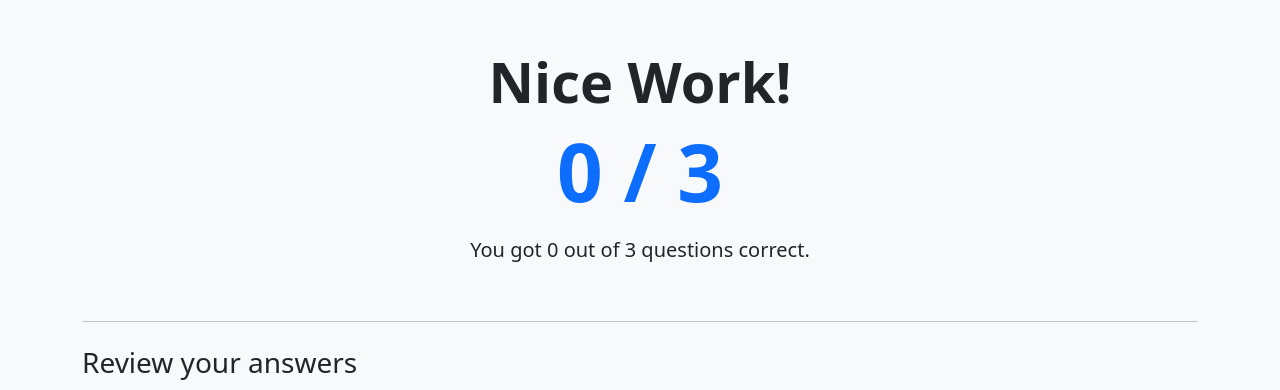
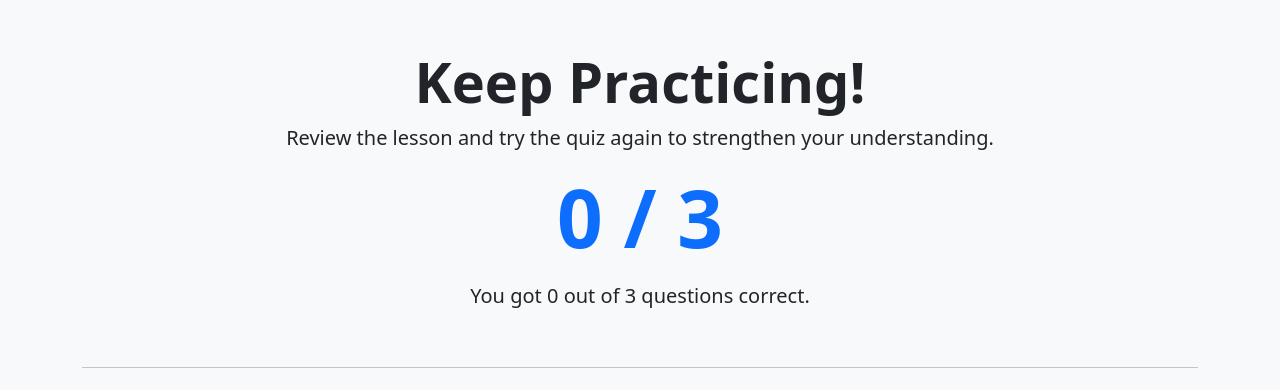
Before and after one commit to dantraynor/volleyball, a Flask app: page /results in a window 1280 px wide. Shown: the part 57-447 px from the top of the page. Run offline with Flask 3, Linux system fonts and the light colour scheme.

Commit message:
Add dynamic result messages and update quiz retake flow

```diff
--- a/templates/results.html
+++ b/templates/results.html
@@ -3,7 +3,17 @@
 
 {% block content %}
 <div class="text-center py-4">
-  <h1 class="display-4 fw-bold">Nice Work!</h1>
+  {% if correct == total %}
+    <h1 class="display-4 fw-bold">Perfect Score!</h1>
+    <p class="lead">You understand the 5-1 rotation setup well.</p>
+  {% elif correct == total - 1 %}
+    <h1 class="display-4 fw-bold">Nice Work!</h1>
+    <p class="lead">You’re close. Review the explanation for the question you missed.</p>
+  {% else %}
+    <h1 class="display-4 fw-bold">Keep Practicing!</h1>
+    <p class="lead">Review the lesson and try the quiz again to strengthen your understanding.</p>
+  {% endif %}
+
   <p class="display-1 fw-bold text-primary">{{ correct }} / {{ total }}</p>
   <p class="lead">
     You got <strong>{{ correct }}</strong> out of <strong>{{ total }}</strong> questions correct.
@@ -37,7 +47,7 @@
 
 <div class="text-center mt-4">
   <a href="{{ url_for('learn', n=1) }}" class="btn btn-secondary">Review Lessons</a>
-  <a href="{{ url_for('quiz', n=1) }}" class="btn btn-primary">Retake Quiz</a>
+  <a href="{{ url_for('quiz_intro') }}" class="btn btn-primary">Retake Quiz</a>
   <a href="{{ url_for('home') }}" class="btn btn-outline-primary">Back to Home</a>
 </div>
 {% endblock %}
```
